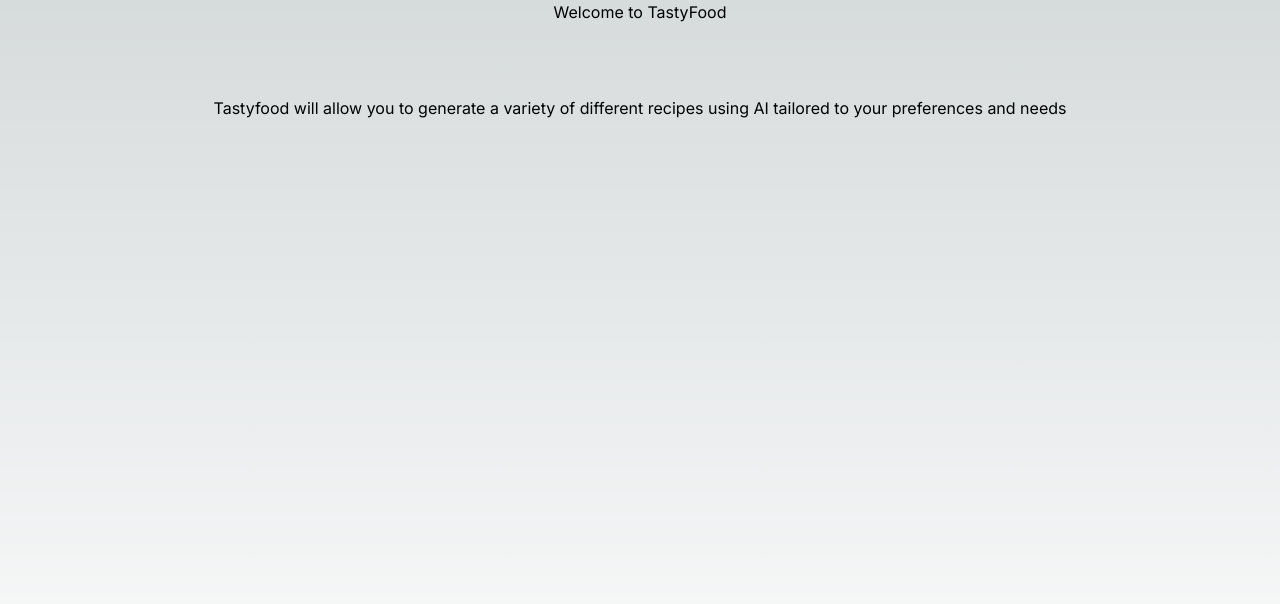
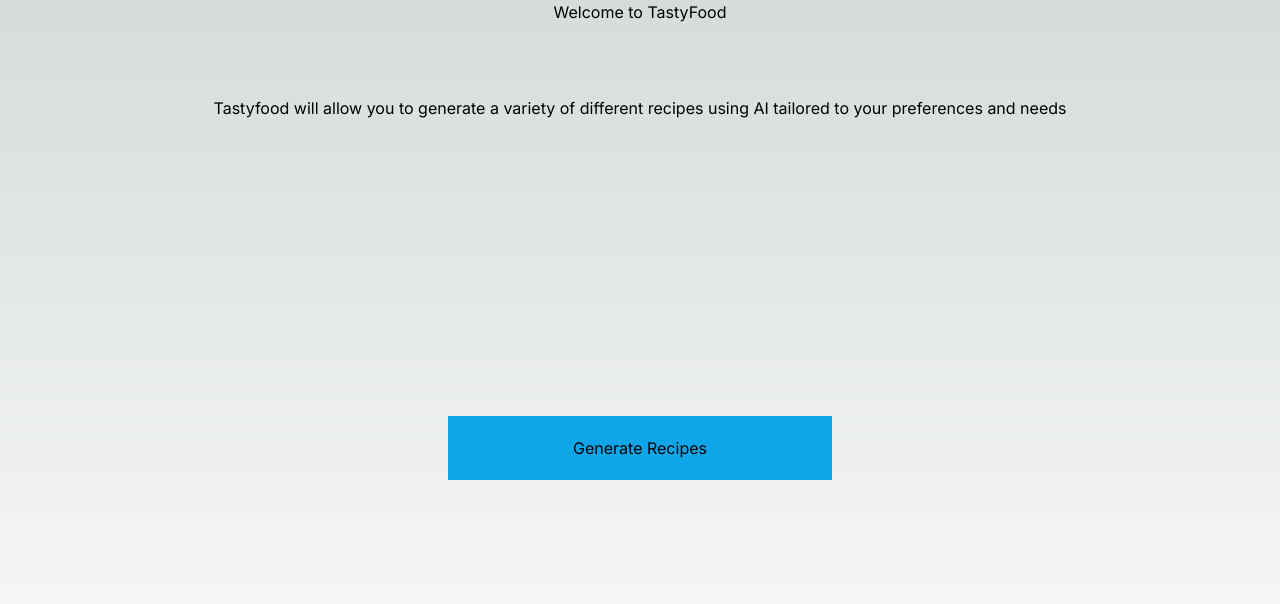
Before and after one commit to SamchenUF/CEN3031TastyFood, a Next.js app in the folder tastyfoodapp/: page / in a window 1280 px wide. Shown: the top 604 px of the page. Built offline with nearby package versions, Linux system fonts and the light colour scheme.

Commit message:
Added generate recipes button

```diff
--- a/tastyfoodapp/src/app/page.js
+++ b/tastyfoodapp/src/app/page.js
@@ -5,6 +5,9 @@
         <p className="fixed left-0 top-0 flex w-full justify-center"> Welcome to TastyFood</p>
         <div>
           <p> Tastyfood will allow you to generate a variety of different recipes using AI tailored to your preferences and needs</p>
+          <div class="flex justify-center">
+            <button className = "outline-blue-500 size-16 bg-sky-500 w-96 absolute bottom-80 justify-center">Generate Recipes</button>
+          </div>
         </div>
     </main>
   );
```
